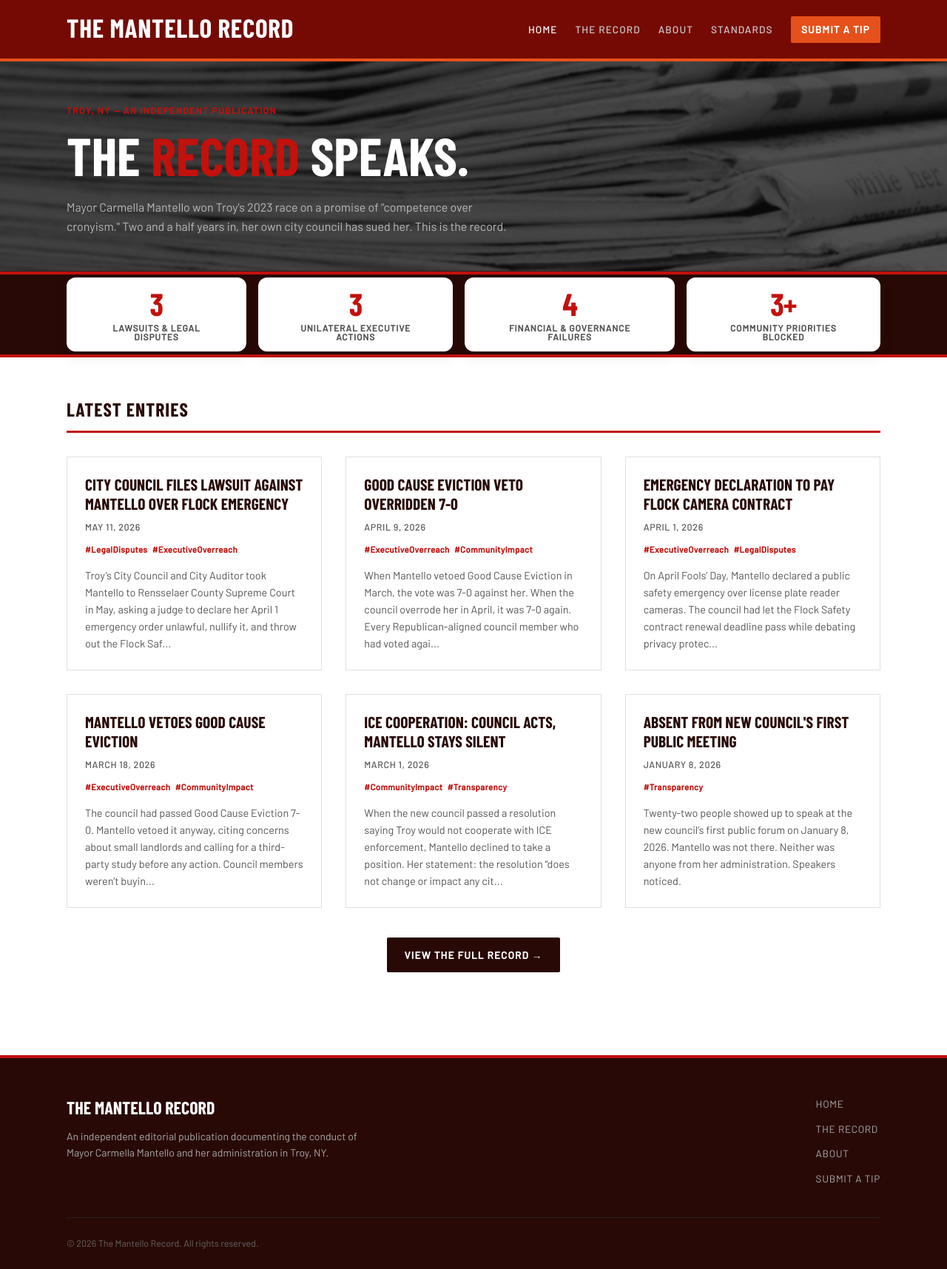
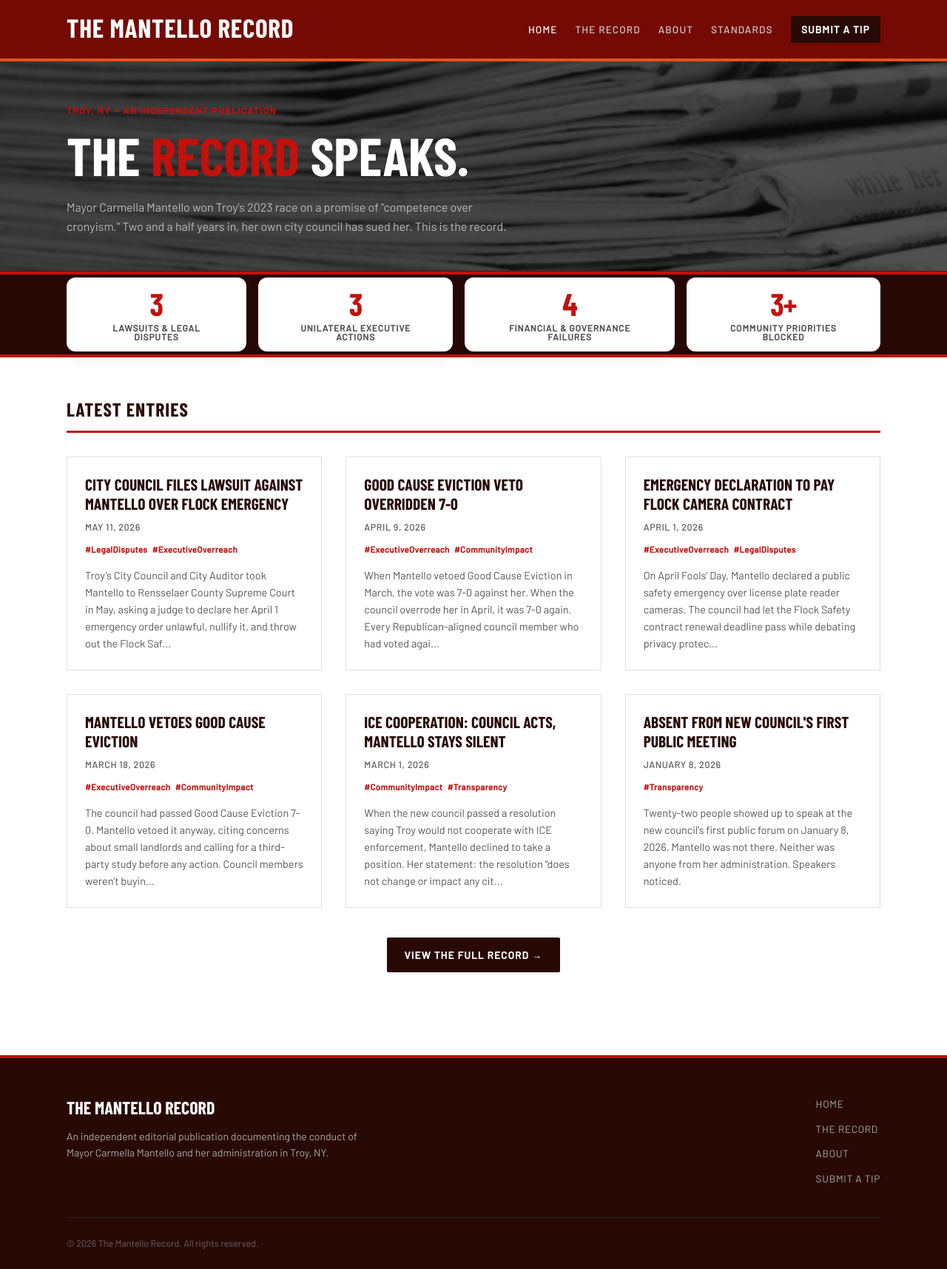
Before and after one commit to MdevitSEC/the-mantello-record, a Jekyll site: the page built from index.html, in a window 1280 px wide. Shown: the whole page at 74% size. Built offline with Jekyll 4.4.1, drawn with Linux system fonts in a browser that asks for light colours; some web fonts are replaced.

Commit message:
Make Submit a Tip nav button black
Co-Authored-By: Claude Sonnet 4.6 <noreply@anthropic.com>

```diff
--- a/assets/css/main.scss
+++ b/assets/css/main.scss
@@ -87,13 +87,13 @@ img { max-width: 100%; display: block; }
 .site-nav a:hover,
 .site-nav a.active { color: var(--white); text-decoration: none; }
 .site-nav .nav-tip {
-  background: var(--accent);
+  background: var(--black);
   color: var(--white) !important;
   padding: 0.4rem 0.9rem;
   border-radius: 2px;
   font-weight: 700;
 }
-.site-nav .nav-tip:hover { background: var(--red); }
+.site-nav .nav-tip:hover { background: var(--red-dark); }
 
 /* --- Hero (Homepage) --- */
 .site-hero {
```
